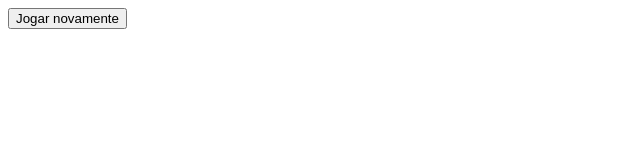
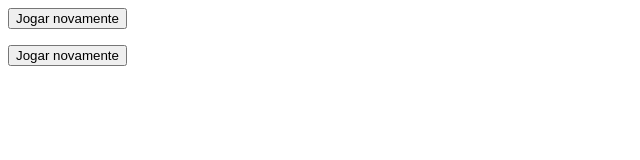
Before and after one commit to ludinati/tecnicas-computacionais, a plain HTML site: page index.html in a window 1280 px wide. Shown: the whole page, without its empty margins (0-640 px from the left). Drawn offline with Linux system fonts and the light colour scheme.

Commit message:
Update index.html

```diff
--- a/index.html
+++ b/index.html
@@ -6,3 +6,7 @@
         <p class="texto-resultado"></p>
         <button class="novamente-btn">Jogar novamente</button>
 </div>
+<div class="caixa-resultado">
+        <p class="texto-resultado"></p>
+        <button class="novamente-btn">Jogar novamente</button>
+</div>
```
